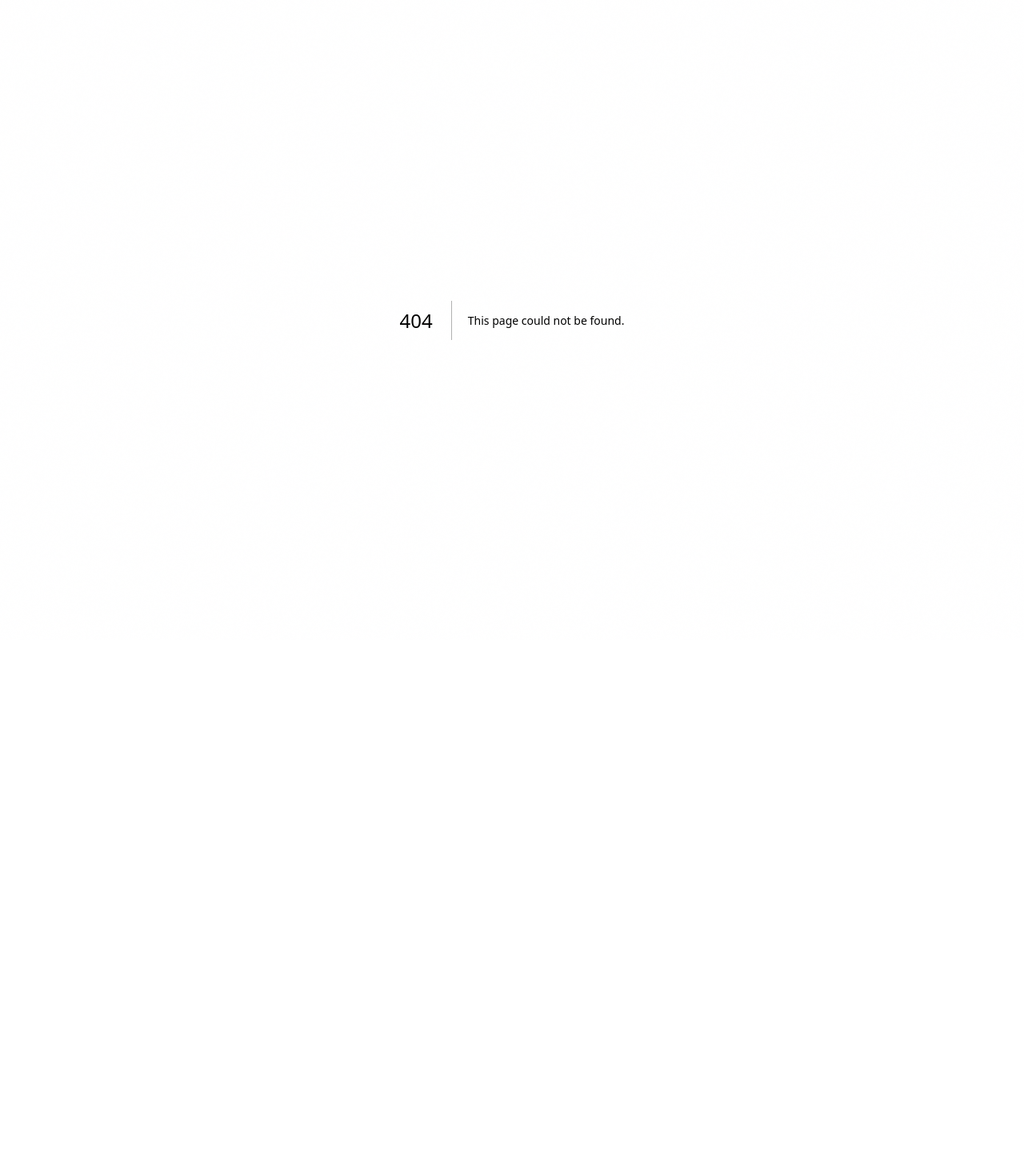
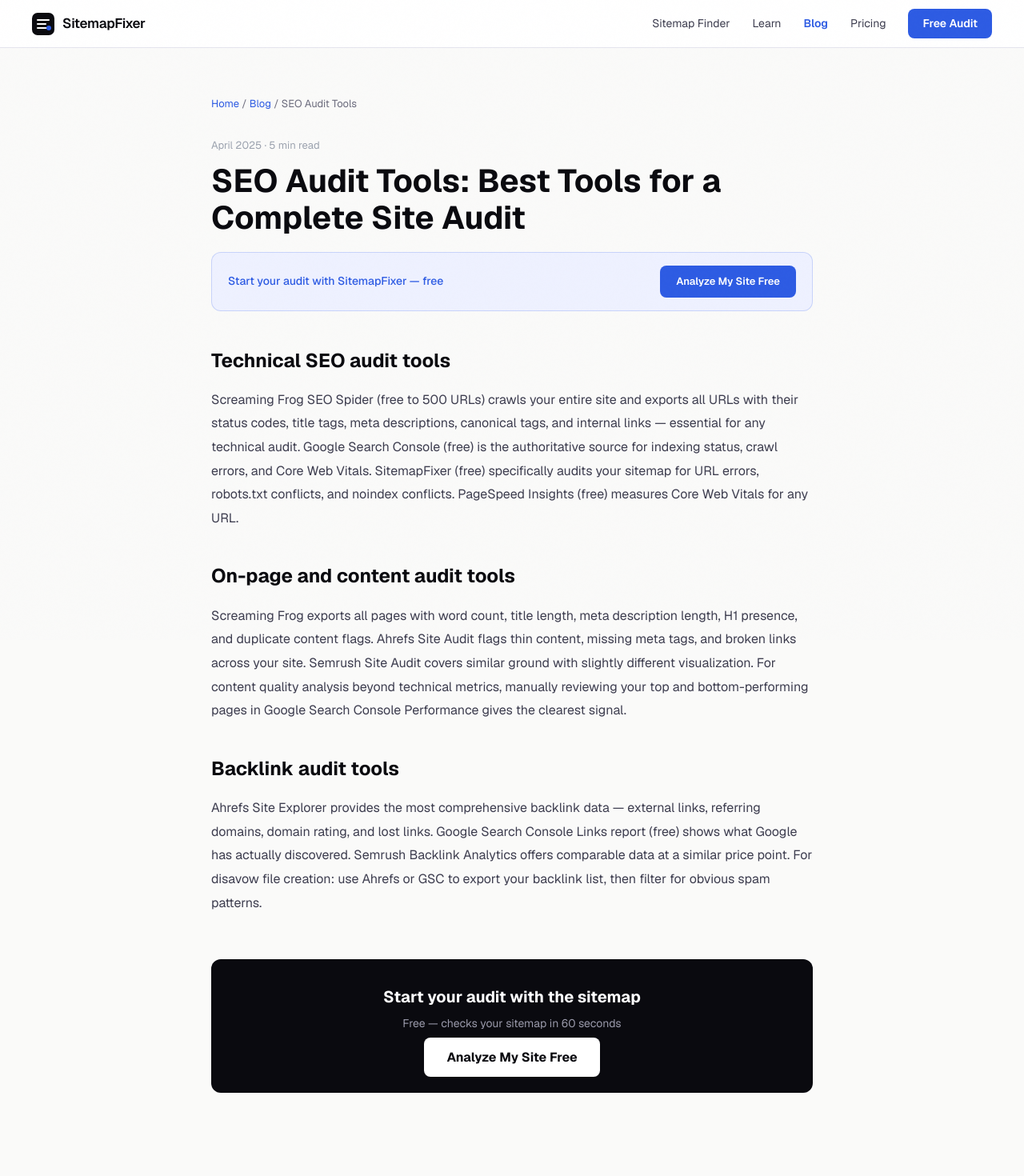
Before and after one commit to Watermelon-Coctail-Bar/sitemap-fixer, a Next.js app: page /blog/seo-audit-tools in a window 1280 px wide. Before the commit this address had no page. Shown: the top 1470 px of the page at 80% size. Before the commit the page ends 800 px from the top, so only its background shows below. Built offline with nearby package versions, Linux system fonts and the light colour scheme.

Commit message:
Create page.tsx

```diff
--- /dev/null
+++ b/src/app/blog/seo-audit-tools/page.tsx
@@ -0,0 +1,41 @@
+import type { Metadata } from 'next';
+export const metadata: Metadata = {
+  title: 'SEO Audit Tools: Best Tools for a Complete SEO Audit | SitemapFixer',
+  description: "An SEO audit needs the right tools. Here are the best tools for auditing technical SEO, on-page quality, backlinks, and Core Web Vitals — with free options for each.",
+  alternates: { canonical: 'https://sitemapfixer.com/blog/seo-audit-tools' },
+};
+const categories = [
+  { t: "Technical SEO audit tools", d: "Screaming Frog SEO Spider (free to 500 URLs) crawls your entire site and exports all URLs with their status codes, title tags, meta descriptions, canonical tags, and internal links — essential for any technical audit. Google Search Console (free) is the authoritative source for indexing status, crawl errors, and Core Web Vitals. SitemapFixer (free) specifically audits your sitemap for URL errors, robots.txt conflicts, and noindex conflicts. PageSpeed Insights (free) measures Core Web Vitals for any URL." },
+  { t: "On-page and content audit tools", d: "Screaming Frog exports all pages with word count, title length, meta description length, H1 presence, and duplicate content flags. Ahrefs Site Audit flags thin content, missing meta tags, and broken links across your site. Semrush Site Audit covers similar ground with slightly different visualization. For content quality analysis beyond technical metrics, manually reviewing your top and bottom-performing pages in Google Search Console Performance gives the clearest signal." },
+  { t: "Backlink audit tools", d: "Ahrefs Site Explorer provides the most comprehensive backlink data — external links, referring domains, domain rating, and lost links. Google Search Console Links report (free) shows what Google has actually discovered. Semrush Backlink Analytics offers comparable data at a similar price point. For disavow file creation: use Ahrefs or GSC to export your backlink list, then filter for obvious spam patterns." },
+];
+export default function Page() {
+  return (
+    <article style={{ maxWidth: 800, margin: '0 auto', padding: '60px 24px' }}>
+      <nav style={{ fontSize: 13, color: '#6b6b7d', marginBottom: 32 }}>
+        <a href="/" style={{ color: '#2d5be3', textDecoration: 'none' }}>Home</a>{' / '}
+        <a href="/blog" style={{ color: '#2d5be3', textDecoration: 'none' }}>Blog</a>{' / '}
+        <span>SEO Audit Tools</span>
+      </nav>
+      <div style={{ fontSize: 13, color: '#9ca3af', marginBottom: 12 }}>April 2025 · 5 min read</div>
+      <h1 style={{ fontSize: 40, fontWeight: 700, color: '#0a0a0f', marginBottom: 20, lineHeight: 1.15 }}>SEO Audit Tools: Best Tools for a Complete Site Audit</h1>
+      <div style={{ background: '#eef1ff', border: '1px solid rgba(45,91,227,0.2)', borderRadius: 12, padding: '16px 20px', marginBottom: 40, display: 'flex', alignItems: 'center', justifyContent: 'space-between', gap: 16 }}>
+        <span style={{ fontSize: 14, color: '#2d5be3', fontWeight: 500 }}>Start your audit with SitemapFixer — free</span>
+        <a href="/" style={{ background: '#2d5be3', color: 'white', padding: '10px 20px', borderRadius: 8, textDecoration: 'none', fontWeight: 600, fontSize: 13 }}>Analyze My Site Free</a>
+      </div>
+      <div style={{ fontSize: 16, color: '#3d3d4f', lineHeight: 1.85 }}>
+        {categories.map(({ t, d }) => (
+          <div key={t} style={{ marginBottom: 36 }}>
+            <h2 style={{ fontSize: 24, fontWeight: 700, color: '#0a0a0f', marginBottom: 12 }}>{t}</h2>
+            <p style={{ margin: 0 }}>{d}</p>
+          </div>
+        ))}
+      </div>
+      <div style={{ background: '#0a0a0f', borderRadius: 12, padding: '32px', textAlign: 'center', marginTop: 56 }}>
+        <div style={{ fontSize: 20, fontWeight: 700, color: 'white', marginBottom: 8 }}>Start your audit with the sitemap</div>
+        <div style={{ color: '#9999aa', marginBottom: 20, fontSize: 14 }}>Free — checks your sitemap in 60 seconds</div>
+        <a href="/" style={{ background: 'white', color: '#0a0a0f', padding: '14px 28px', borderRadius: 8, textDecoration: 'none', fontWeight: 700 }}>Analyze My Site Free</a>
+      </div>
+    </article>
+  );
+}
```
